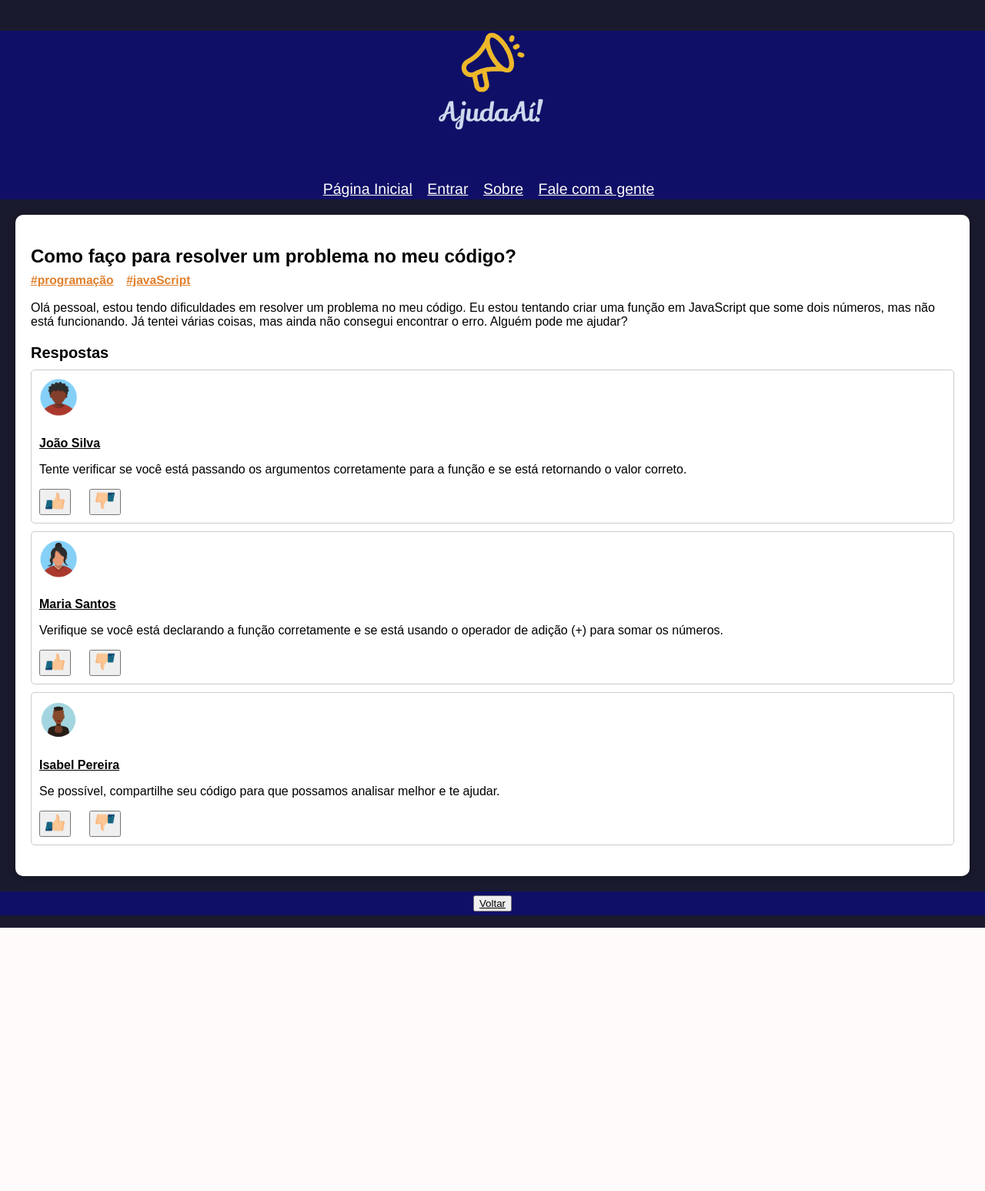
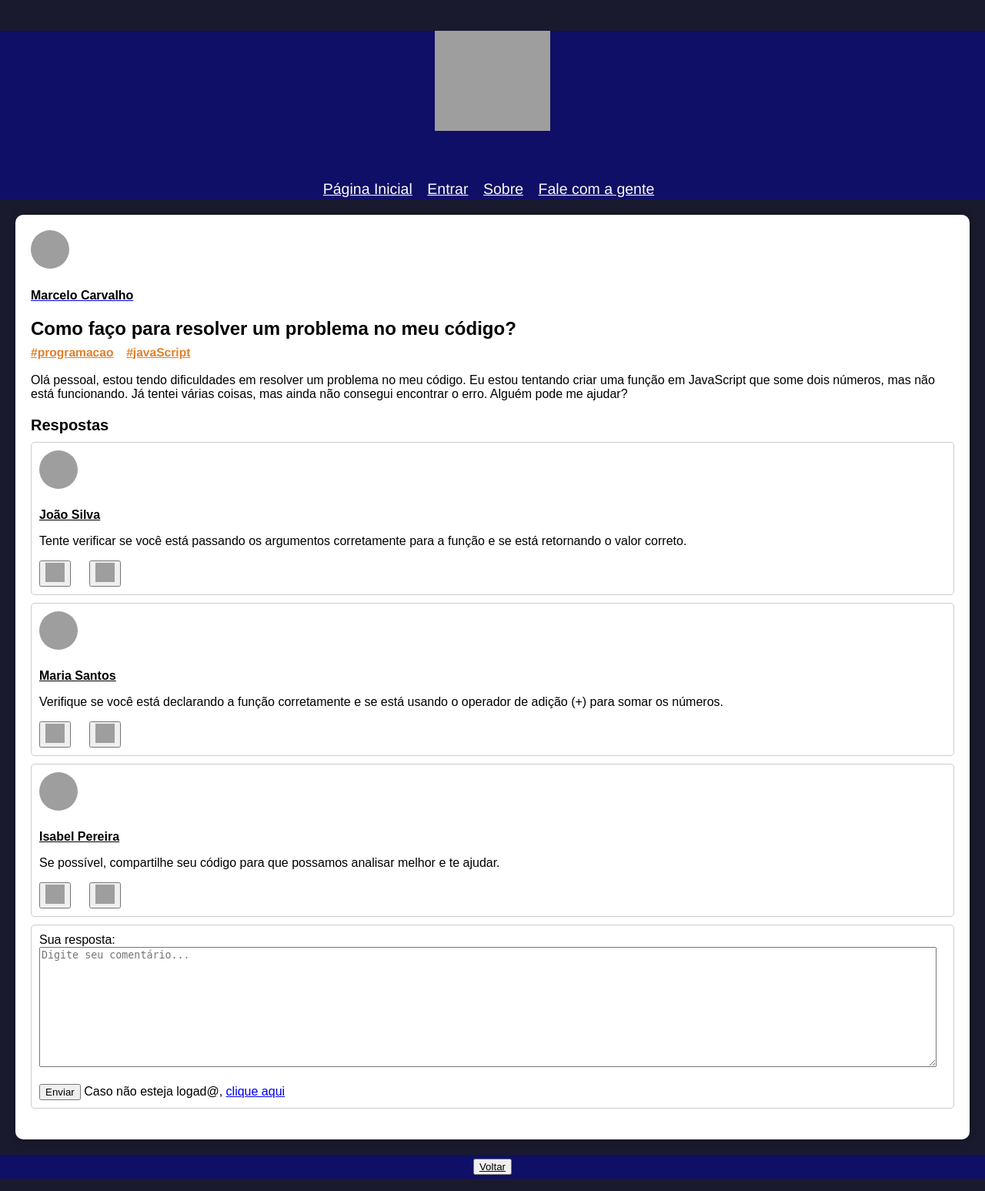
Before and after one commit to jaovctr/AjudaAi, a Flask app: template templates/topicoForum.html in a window 1280 px wide. Shown: the whole page at 77% size. Before the commit the page ends 1205 px from the top, so only its background shows below. Run offline with Flask 2, Linux system fonts and the light colour scheme; the template is opened without the code that fills it, so the values that code supplies are empty; grey boxes are pictures that could not be loaded.

Commit message:
Let0210#65

```diff
--- a/templates/topicoForum.html
+++ b/templates/topicoForum.html
@@ -2,17 +2,12 @@
 <html>
 <head>
 	<title>Dúvida do Fórum</title>
-
-	<link rel="stylesheet" href="../static/styleTopicoForum.css">
-	<link rel = "shortcut icon" href = "../static/img/favicon_transparent_32x32.ico">
-	<link rel = "shortcut icon" href = "../static/img/like.png">
-	<link rel = "shortcut icon" href = "../static/img/deslike.png">
-
+	<link rel="stylesheet" type="text/css" href="styleTopicoForum.css">
 </head>
 <body>
 	<header>
 		<header>
-			<h1><img src="../static/img/remove bg logo.png" width="150" height="130"></h1>
+			<h1><img src="remove bg logo.png" width="150" height="130"></h1>
 			<nav id="menuLateral">
 				<a href="{{ url_for('index') }}">Página Inicial</a>
 				<a href="{{ url_for('entrar') }}">Entrar</a>
@@ -23,57 +18,76 @@
 	</header>
 	<main>
 		<article>
+
+			<div class="question-header">
+				<a href="https://ajudaAi.com.br/perfil-marcelo-carvalho">
+					<img src="iconboy.png" alt="Foto de perfil do autor" class="avatar">
+					<h4>Marcelo Carvalho</h4>
+				</a>
 				<h2>Como faço para resolver um problema no meu código?
 					<nav id="allTags">
-					<a href="{{ url_for('inserirAqui') }}">#programação</a>
+						<a href="{{ url_for('inserirAqui') }}">#programacao</a>
 						<a href="{{ url_for('inserirAqui') }}">#javaScript</a>
 					</nav>
 				</h2>
 				<p>Olá pessoal, estou tendo dificuldades em resolver um problema no meu código. Eu estou tentando criar uma função em JavaScript que some dois números, mas não está funcionando. Já tentei várias coisas, mas ainda não consegui encontrar o erro. Alguém pode me ajudar?</p>
+			</div>
+
 		</article>
 		<section>
 			<h3>Respostas</h3>
 			<ul>
 				<li>
 					<div class="answer-header">
-						<a href="https://exemplo.com/perfil-joao-silva">
-							<img src="../static/img/iconboy.png" alt="Foto de perfil do autor" class="avatar">
+						<a href="https://AjudaAi.com/perfil-joao-silva">
+							<img src="iconboy.png" alt="Foto de perfil do autor" class="avatar">
 							<h4>João Silva</h4>
 						</a>
 						<p>Tente verificar se você está passando os argumentos corretamente para a função e se está retornando o valor correto.</p>
 					</div>
 
                     <div class="answer-feedback">
-						<button class="like-button"><img src="../static/img/like.png"></button>
-						<button class="dislike-button"><img src="../static/img/deslike.png"></button>
+						<button class="like-button"><img src="like.png"></button>
+						<button class="dislike-button"><img src="deslike.png"></button>
 					</div>
 				</li>
 				<li>
 					<div class="answer-header">
-						<a href="https://exemplo.com/perfil-maria-santos">
-							<img src="../static/img/icon.png" alt="Foto de perfil do autor" class="avatar">
+						<a href="https://AjudaAi.com/perfil-maria-santos">
+							<img src="icon.png" alt="Foto de perfil do autor" class="avatar">
 							<h4>Maria Santos</h4>
 						</a>
 						<p>Verifique se você está declarando a função corretamente e se está usando o operador de adição (+) para somar os números.</p>
 					</div>
 
                     <div class="answer-feedback">
-						<button class="like-button"><img src="../static/img/like.png"></button>
-						<button class="dislike-button"><img src="../static/img/deslike.png"></button>
+						<button class="like-button"><img src="like.png"></button>
+						<button class="dislike-button"><img src="deslike.png"></button>
 					</div>
 				</li>
 				<li>
 					<div class="answer-header">
-						<a href="https://exemplo.com/perfil-isabel-pereira">
-							<img src="../static/img/icon2.png" alt="Foto de perfil do autor" class="avatar">
+						<a href="https://AjudaAi.com/perfil-isabel-pereira">
+							<img src="icon2.png" alt="Foto de perfil do autor" class="avatar">
 							<h4>Isabel Pereira</h4>
 						</a>
 						<p>Se possível, compartilhe seu código para que possamos analisar melhor e te ajudar.</p>
 					</div>
 
                     <div class="answer-feedback">
-						<button class="like-button"><img src="../static/img/like.png"></button>
-						<button class="dislike-button"><img src="../static/img/deslike.png"></button>
+						<button class="like-button"><img src="like.png"></button>
+						<button class="dislike-button"><img src="deslike.png"></button>
+					</div>
+				</li>
+				<li>
+					<div class="your-answer">
+						<form action="#" method="post">
+							<label class="nome-caixa-resposta">Sua resposta: </label>
+							<textarea rows="10" style="width: 1160px" placeholder="Digite seu comentário..." class="caixa-reposta"></textarea>
+							<br><br>
+							<input type="submit" class="enviar-button" value="Enviar">
+							<label class="obs">Caso não esteja logad@, <a href="https://AjudaAi.com/cadastrar-usuario">clique aqui</a></label>
+						</form>
 					</div>
 				</li>
 			</ul>
```
Lines whose indentation alone changed are shown as unchanged.
